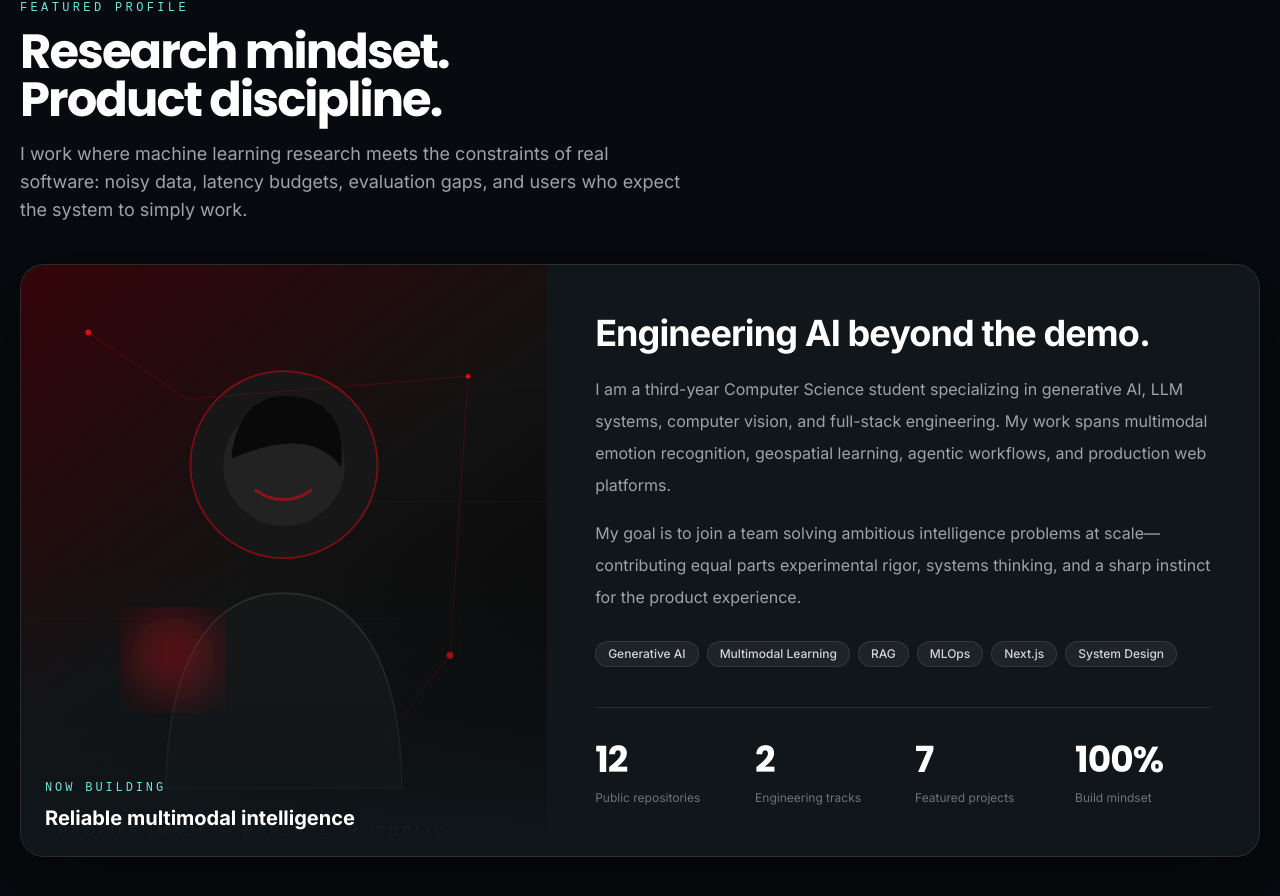
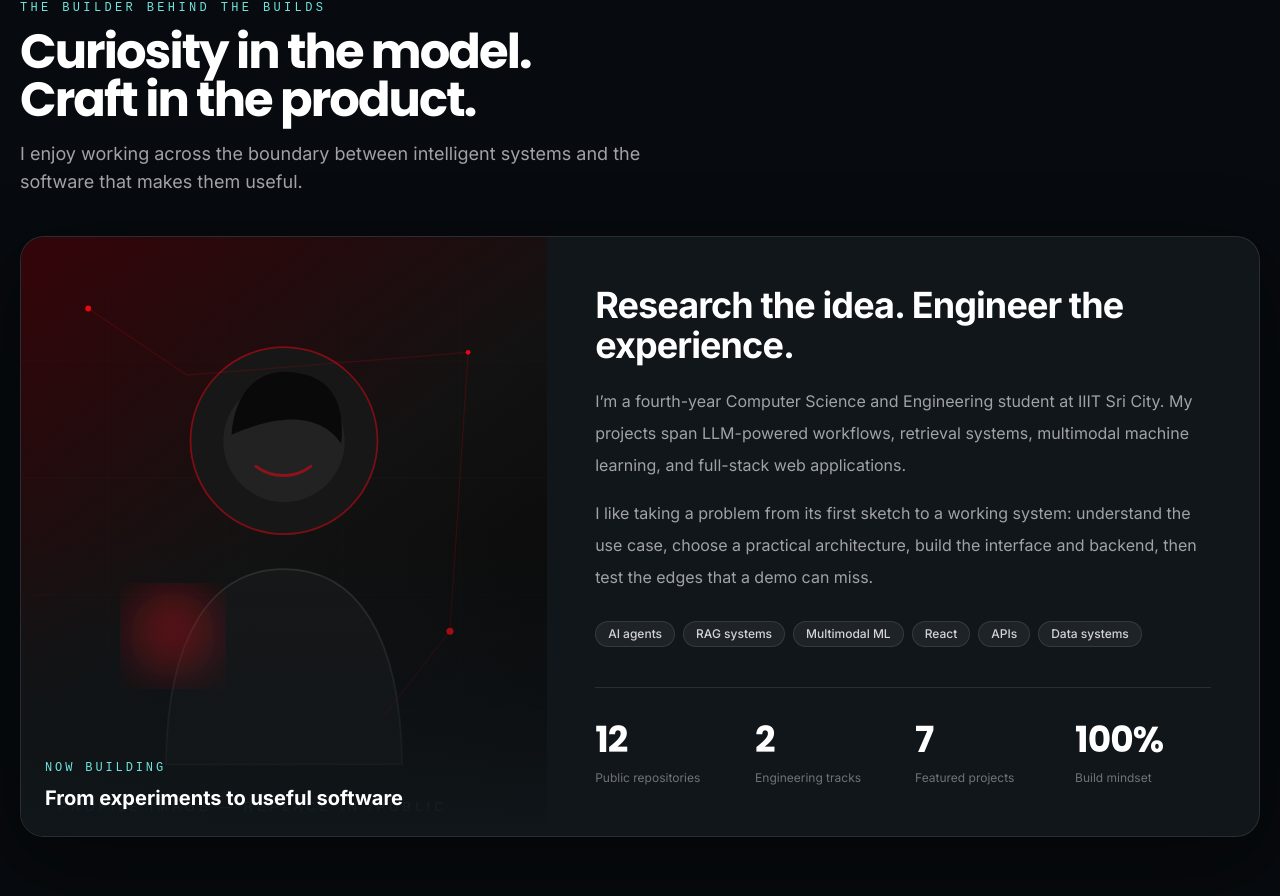
Before and after one commit to Giresh-458/portfolio, a Next.js app: page / in a window 1280 px wide. Shown: the part 977-1873 px from the top of the page. Built offline with nearby package versions, Linux system fonts and the light colour scheme; no server answers.

Commit message:
Personalize About section and remove unsupported career claims

```diff
--- a/components/sections/about-section.tsx
+++ b/components/sections/about-section.tsx
@@ -8,14 +8,14 @@ import { TechBadge } from "@/components/ui/tech-badge";
 import { fadeUp, stagger, viewport } from "@/lib/motion";
 import { stats } from "@/lib/data";
 
-const skillPreview = ["Generative AI", "Multimodal Learning", "RAG", "MLOps", "Next.js", "System Design"];
+const skillPreview = ["AI agents", "RAG systems", "Multimodal ML", "React", "APIs", "Data systems"];
 
 export function AboutSection() {
   const reduceMotion = useReducedMotion();
 
   return (
     <section id="about" className="section-shell scroll-mt-20">
-      <SectionHeader eyebrow="Featured profile" title="Research mindset. Product discipline." description="I work where machine learning research meets the constraints of real software: noisy data, latency budgets, evaluation gaps, and users who expect the system to simply work." />
+      <SectionHeader eyebrow="The builder behind the builds" title="Curiosity in the model. Craft in the product." description="I enjoy working across the boundary between intelligent systems and the software that makes them useful." />
       <motion.div
         variants={reduceMotion ? undefined : stagger}
         initial={reduceMotion ? undefined : "hidden"}
@@ -24,20 +24,20 @@ export function AboutSection() {
         className="grid overflow-hidden rounded-3xl border border-white/10 bg-surface shadow-card lg:grid-cols-[0.85fr_1.15fr]"
       >
         <motion.div variants={reduceMotion ? undefined : fadeUp} className="relative min-h-[420px] overflow-hidden">
-          <Image src="/profile.svg" alt="Profile portrait placeholder for Aryan Mehta" fill className="object-cover" sizes="(max-width: 1024px) 100vw, 42vw" />
+          <Image src="/profile.svg" alt="" fill className="object-cover" sizes="(max-width: 1024px) 100vw, 42vw" />
           <div className="absolute inset-0 bg-gradient-to-t from-surface via-transparent to-transparent" />
           <div className="absolute bottom-6 left-6">
             <p className="font-mono text-xs uppercase tracking-[0.24em] text-netflix">Now building</p>
-            <p className="mt-2 text-xl font-bold text-white">Reliable multimodal intelligence</p>
+            <p className="mt-2 text-xl font-bold text-white">From experiments to useful software</p>
           </div>
         </motion.div>
         <motion.div variants={reduceMotion ? undefined : fadeUp} className="flex flex-col justify-center p-7 md:p-12">
-          <h3 className="text-3xl font-black tracking-tight text-white md:text-4xl">Engineering AI beyond the demo.</h3>
+          <h3 className="text-3xl font-black tracking-tight text-white md:text-4xl">Research the idea. Engineer the experience.</h3>
           <p className="mt-5 leading-8 text-zinc-400">
-            I am a third-year Computer Science student specializing in generative AI, LLM systems, computer vision, and full-stack engineering. My work spans multimodal emotion recognition, geospatial learning, agentic workflows, and production web platforms.
+            I’m a fourth-year Computer Science and Engineering student at IIIT Sri City. My projects span LLM-powered workflows, retrieval systems, multimodal machine learning, and full-stack web applications.
           </p>
           <p className="mt-4 leading-8 text-zinc-400">
-            My goal is to join a team solving ambitious intelligence problems at scale—contributing equal parts experimental rigor, systems thinking, and a sharp instinct for the product experience.
+            I like taking a problem from its first sketch to a working system: understand the use case, choose a practical architecture, build the interface and backend, then test the edges that a demo can miss.
           </p>
           <div className="mt-7 flex flex-wrap gap-2">
             {skillPreview.map((skill) => <TechBadge key={skill}>{skill}</TechBadge>)}
```
